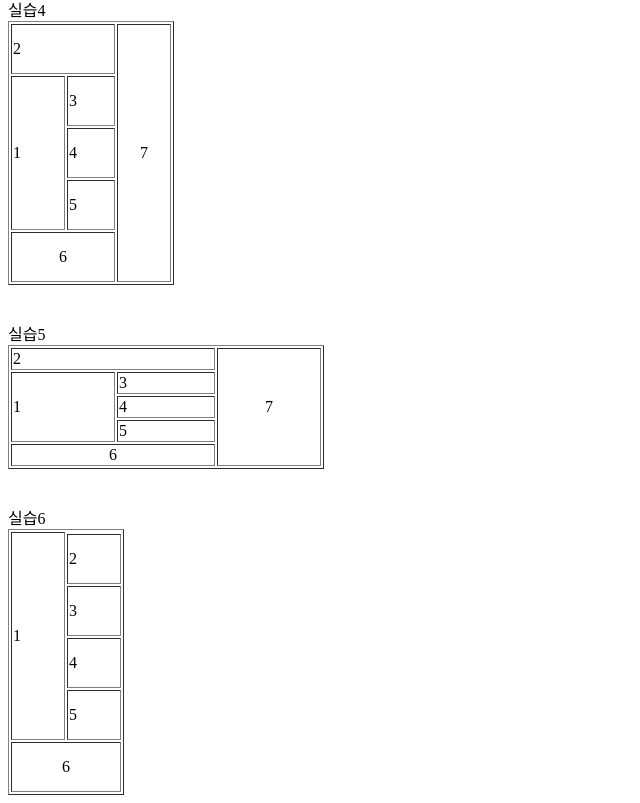
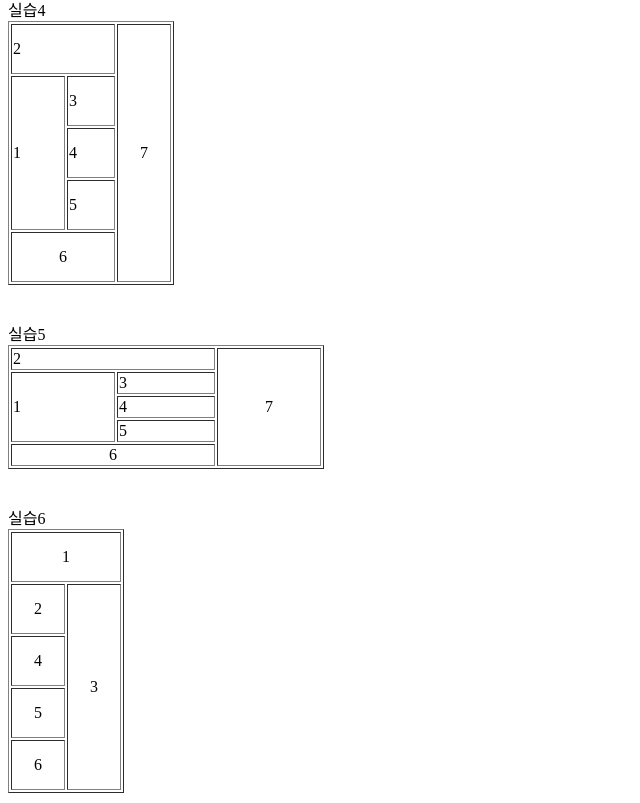
Before and after one commit to ilonelife/semin_song, a plain HTML site: page table.html in a window 1280 px wide. Shown: the part 765-1568 px from the top of the page, without its empty margins (0-640 px from the left). Drawn offline with Linux system fonts and the light colour scheme.

Commit message:
추가 수정

```diff
--- a/table.html
+++ b/table.html
@@ -116,22 +116,20 @@
         실습6 <br/>
         <table border="1">
             <tr>
-                <td rowspan="5" width="50px">1</td>
+                <td colspan="2" width="50px" height="50px" align="center">1</td>
             </tr>
             <tr>
-                <td width="50px" height="50px">2</td>
+                <td width="50px" height="50px" align="center">2</td>
+                <td rowspan="5" width="50px" height="50px" align="center"> 3</td>
             </tr>
             <tr>
-                <td  height="50px">3</td>
+                <td  height="50px" align="center">4</td>
             </tr>
             <tr>
-                <td  height="50px">4</td>
+                <td height="50px" align="center">5</td>
             </tr>
             <tr>
-                <td height="50px">5</td>
-            </tr>
-            <tr>
-                <td colspan="2"  height="50px" align="center">6</td>
+                <td height="50px" align="center">6</td>
             </tr>
         </table>
     </body>
```
